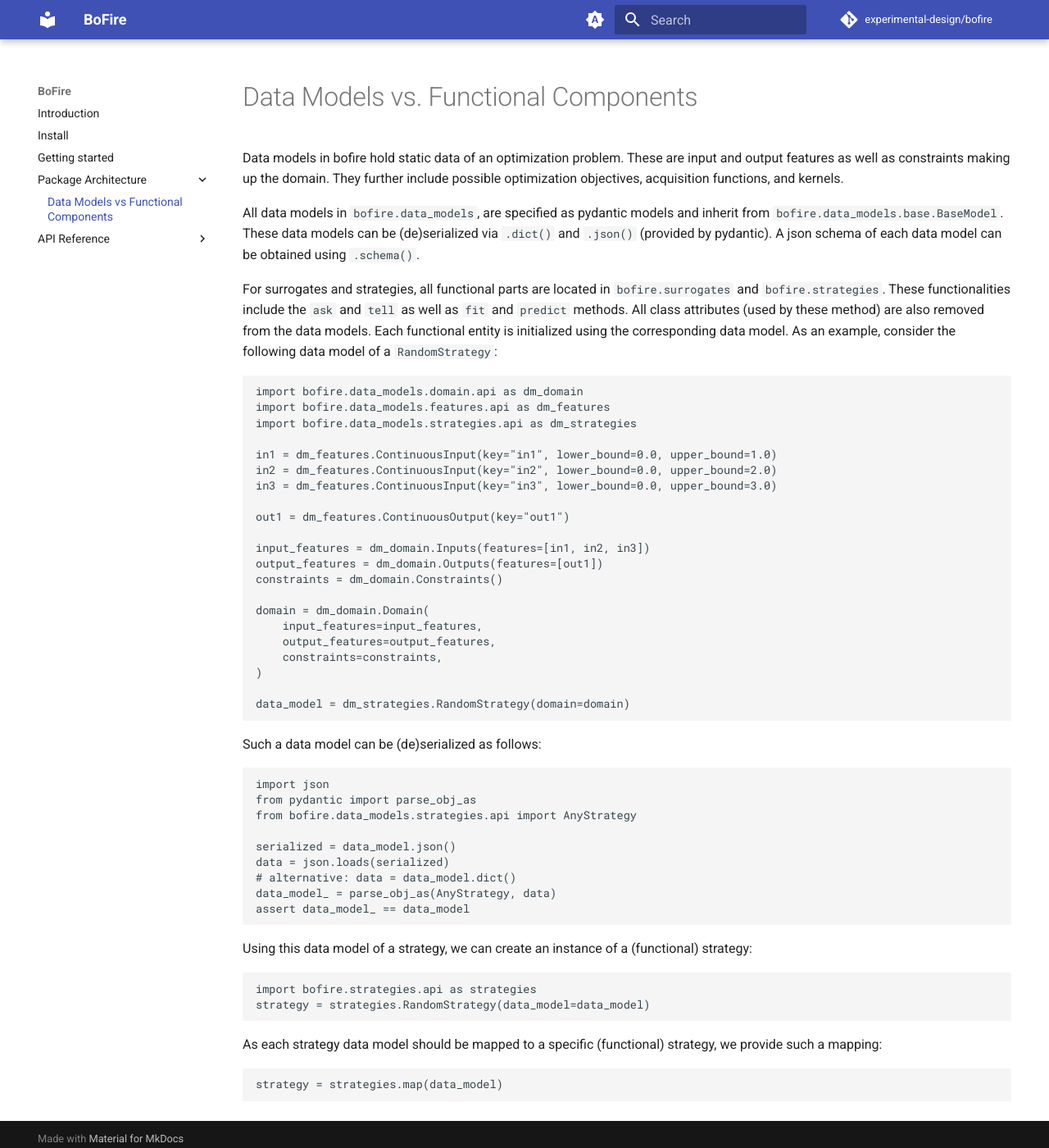
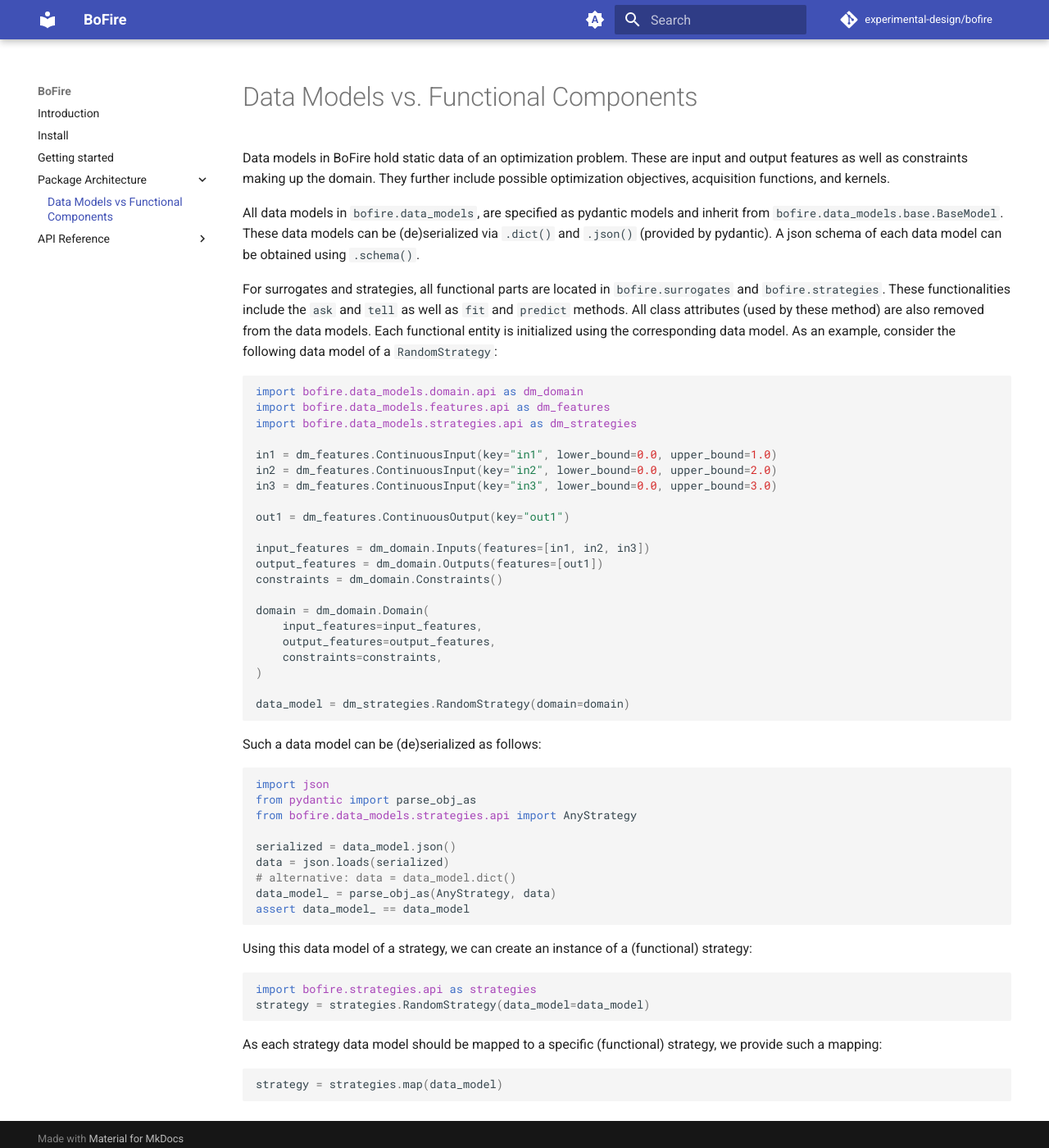
Before and after one commit to experimental-design/bofire, an MkDocs documentation site: the page built from docs/data_models_functionals.md, in a window 1280 px wide and 1400 px high. Shown: the whole window at 82% size. Built offline with MkDocs 1.6.1 and Material for MkDocs 9.7.7, drawn with Linux system fonts in a browser that asks for light colours; comment, search, counter and statistics services are not loaded; the version menu is left out.

Commit message:
Update doc data model functionals

````diff
--- a/docs/data_models_functionals.md
+++ b/docs/data_models_functionals.md
@@ -1,12 +1,12 @@
 # Data Models vs. Functional Components
 
-Data models in bofire hold static data of an optimization problem. These are input and output features as well as constraints making up the domain. They further include possible optimization objectives, acquisition functions, and kernels.
+Data models in BoFire hold static data of an optimization problem. These are input and output features as well as constraints making up the domain. They further include possible optimization objectives, acquisition functions, and kernels.
 
 All data models in ```bofire.data_models```, are specified as pydantic models and inherit from ```bofire.data_models.base.BaseModel```. These data models can be (de)serialized via ```.dict()``` and ```.json()``` (provided by pydantic). A json schema of each data model can be obtained using ```.schema()```.
 
 For surrogates and strategies, all functional parts are located in ```bofire.surrogates``` and ```bofire.strategies```. These functionalities include the ```ask``` and ```tell``` as well as ```fit``` and ```predict``` methods. All class attributes (used by these method) are also removed from the data models. Each functional entity is initialized using the corresponding data model. As an example, consider the following data model of a ```RandomStrategy```:
 
-```
+```python
 import bofire.data_models.domain.api as dm_domain
 import bofire.data_models.features.api as dm_features
 import bofire.data_models.strategies.api as dm_strategies
@@ -32,7 +32,7 @@ data_model = dm_strategies.RandomStrategy(domain=domain)
 
 Such a data model can be (de)serialized as follows:
 
-```
+```python
 import json
 from pydantic import parse_obj_as
 from bofire.data_models.strategies.api import AnyStrategy
@@ -46,13 +46,13 @@ assert data_model_ == data_model
 
 Using this data model of a strategy, we can create an instance of a (functional) strategy:
 
-```
+```python
 import bofire.strategies.api as strategies
 strategy = strategies.RandomStrategy(data_model=data_model)
 ```
 
 As each strategy data model should be mapped to a specific (functional) strategy, we provide such a mapping:
 
-```
+```python
 strategy = strategies.map(data_model)
 ```
````
